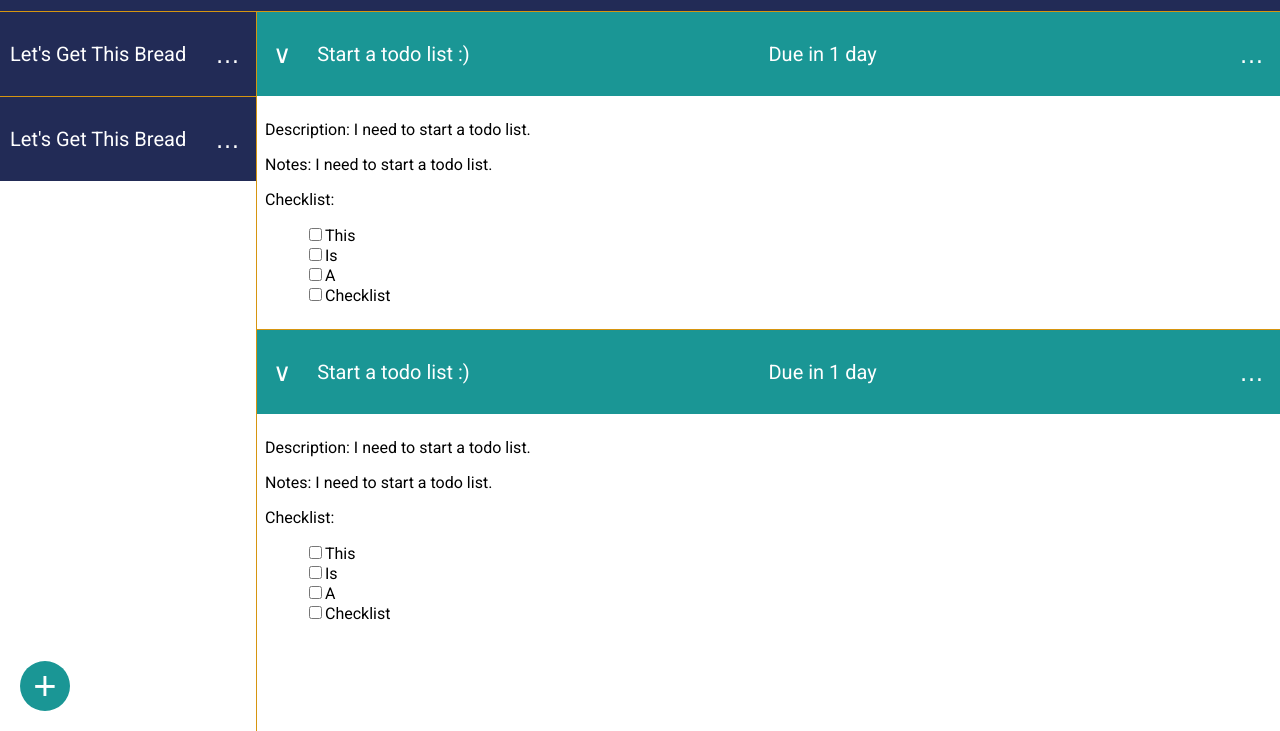
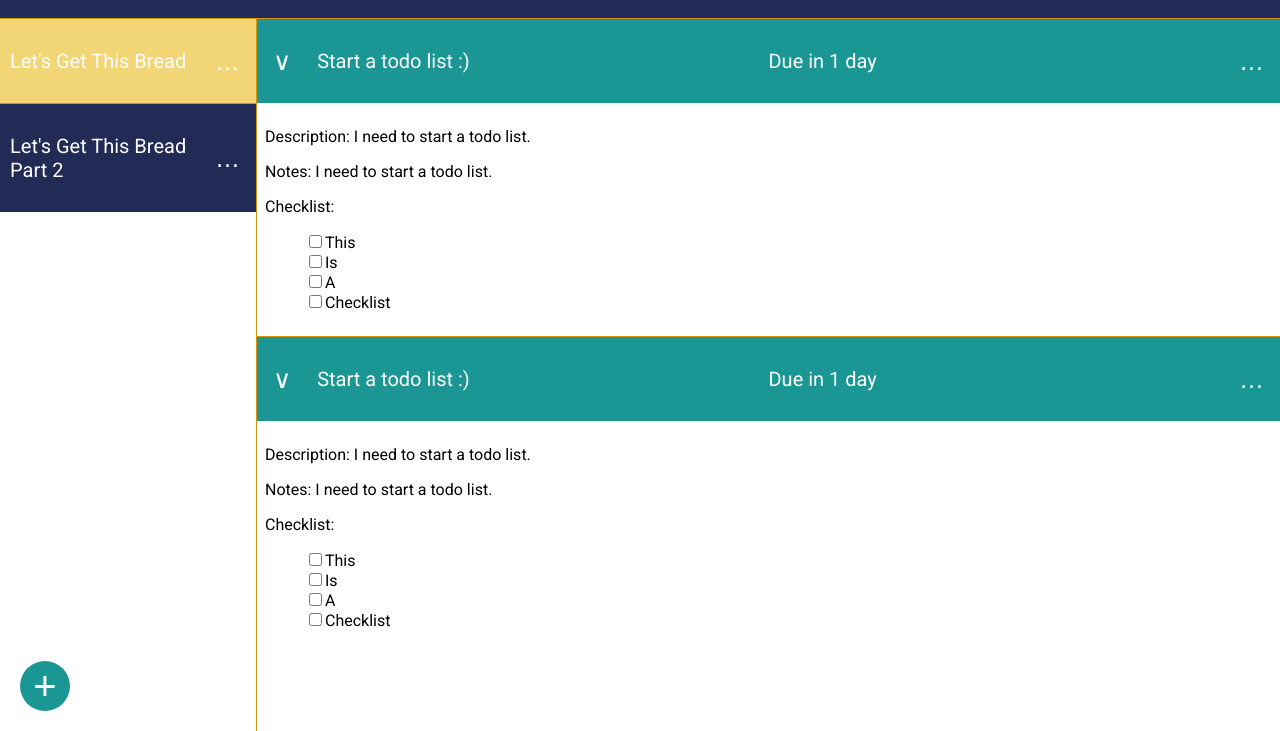
Before and after one commit to lindsaysofia/todo-list, a website built with webpack: page dist/index.html in a window 1280 px wide. Shown: the part 69-800 px from the top of the page. Built offline with nearby package versions, Linux system fonts and the light colour scheme.

Commit message:
todo list now populates according to which project is active

```diff
--- a/src/applicationLogic.js
+++ b/src/applicationLogic.js
@@ -1,24 +1,57 @@
+import todo from './todo';
+import project from './project';
 import domLogic from './domLogic';
 
 const applicationLogic = (function () {
-   const clearActiveProjectItems = () => {
-    const projectItems = document.querySelectorAll('.project-item');
-    projectItems.forEach(projectItem => projectItem.classList.remove('active'));
+  const projects = [];
+  const content = document.querySelector('#content');
+
+   const clearActiveProject = () => {
+    const activeProject = document.querySelector('.active');
+    activeProject.classList.remove('active');
+    content.innerHTML = '';
    }
 
-  const makeProjectItemActive = e => {
-    clearActiveProjectItems();
+  const activateProject = e => {
+    clearActiveProject();
     let projectItem = e.target.classList[0] === 'project-item' ? e.target : e.target.parentElement;
+    let projectItemIndex = projectItem.dataset.index;
     projectItem.classList.add('active');
+    domLogic.displayTodoList(projects[projectItemIndex].todoList, projectItemIndex);
   }
 
   const addEventListeners = () => {
     const projectItems = document.querySelectorAll('.project-item');
-    projectItems.forEach(projectItem => projectItem.addEventListener('click', makeProjectItemActive));
+    projectItems.forEach(projectItem => projectItem.addEventListener('click', activateProject));
+  }
+
+  const initiateTodoProject = () => {
+    const tomorrow = new Date();
+    tomorrow.setDate(tomorrow.getDate() + 1);
+    const defaultTodo = todo('Start a todo list :)', 'I need to start a todo list.', tomorrow, 1, 'Add some notes here', ('This Is A Checklist').split(' '), false);
+    const defaultProject = project(`Let's Get This Bread`, []);
+    const defaultTodo2 = todo('Start a todo list Part 2 :)', 'I need to start a todo list.', tomorrow, 1, 'Add some notes here', ('This Is A Checklist').split(' '), false);
+    const defaultProject2 = project(`Let's Get This Bread Part 2`, []);
+    defaultProject.todoList.push(defaultTodo);
+    defaultProject.todoList.push(defaultTodo);
+    defaultProject2.todoList.push(defaultTodo2);
+    defaultProject2.todoList.push(defaultTodo2);
+    projects.push(defaultProject);
+    projects.push(defaultProject2);
+
+    domLogic.displayProjectList(projects);
+    domLogic.displayTodoList(projects[0].todoList, 0);
+    let firstProject = document.querySelector('.project-item');
+    firstProject.classList.add('active');
+
+    domLogic.displayAddButton();
+
+    addEventListeners(projects);
   }
 
   return {
     addEventListeners,
+    initiateTodoProject
   };
 })();
 
--- a/src/index.js
+++ b/src/index.js
@@ -5,22 +5,5 @@ import domLogic from './domLogic';
 import applicationLogic from './applicationLogic';
 
 const todoList = (function(){
-  const projects = [];
-
-  const tomorrow = new Date();
-  tomorrow.setDate(tomorrow.getDate() + 1);
-  const defaultTodo = todo('Start a todo list :)', 'I need to start a todo list.', tomorrow, 1, 'Add some notes here', ('This Is A Checklist').split(' '), false);
-
-  const defaultProject = project(`Let's Get This Bread`, []);
-  defaultProject.todoList.push(defaultTodo);
-  projects.push(defaultProject);
-  projects.push(defaultProject);
-
-  domLogic.displayProjectList(projects);
-  projects.forEach((project, index) => {
-    domLogic.displayTodoList(project.todoList, index);
-  });
-  domLogic.displayAddButton();
-
-  applicationLogic.addEventListeners();
+  applicationLogic.initiateTodoProject();
 })();
--- a/src/style.css
+++ b/src/style.css
@@ -17,8 +17,8 @@ body {
   display: grid;
   grid-template-areas: "header header"
   "projects content";
-  grid-template-rows: 10% 90%;
-  grid-template-columns: 20% 80%;
+  grid-template-rows: 1fr 9fr;
+  grid-template-columns: 2fr 8fr;
   font-family: 'Roboto', sans-serif;
 }
 
```
